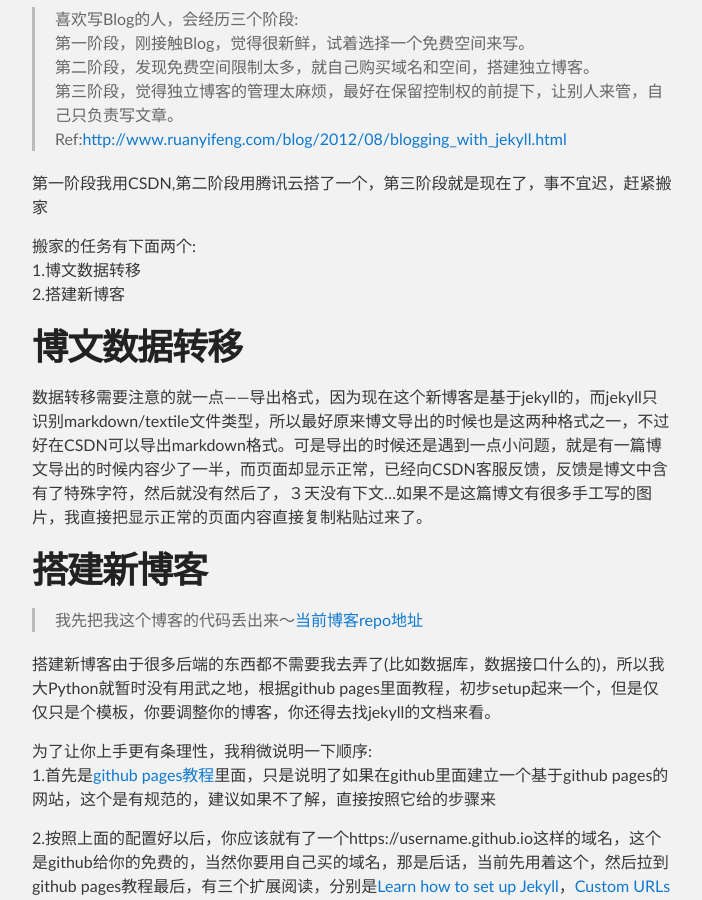
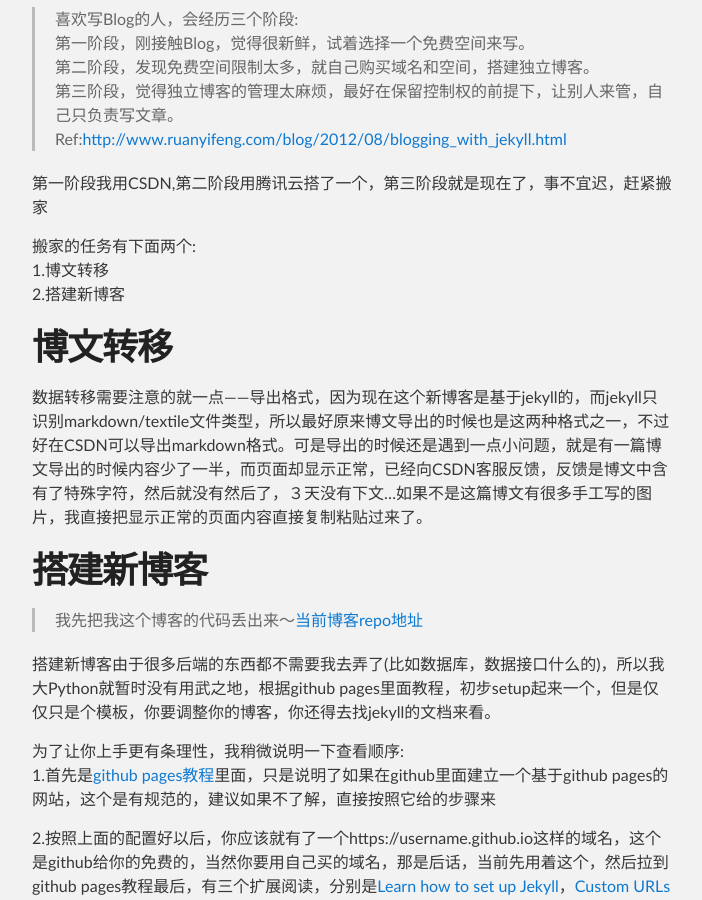
Before and after one commit to silbertmonaphia/silbertmonaphia.github.io, a Jekyll site: the page built from _posts/2018-01-02-关于搬到这个博客.md, in a window 1280 px wide and 900 px high, scrolled down 521 px. Shown: the whole window, without its empty margins (288-990 px from the left). Built offline with Jekyll 4.4.1, drawn with Linux system fonts in a browser that asks for light colours; our own code applies the rules of GitHub Pages for plain Markdown files; the repository's description, which GitHub fills in, is left out.

Commit message:
Update 2018-01-02-关于搬到这个博客.md

```diff
--- a/_posts/2018-01-02-关于搬到这个博客.md
+++ b/_posts/2018-01-02-关于搬到这个博客.md
@@ -17,10 +17,10 @@ Ref:<http://www.ruanyifeng.com/blog/2012/08/blogging_with_jekyll.html>
 第一阶段我用CSDN,第二阶段用腾讯云搭了一个，第三阶段就是现在了，事不宜迟，赶紧搬家
 
 搬家的任务有下面两个:
-1.博文数据转移
+1.博文转移
 2.搭建新博客
 
-# 博文数据转移
+# 博文转移
 数据转移需要注意的就一点——导出格式，因为现在这个新博客是基于jekyll的，而jekyll只识别markdown/textile文件类型，所以最好原来博文导出的时候也是这两种格式之一，不过好在CSDN可以导出markdown格式。可是导出的时候还是遇到一点小问题，就是有一篇博文导出的时候内容少了一半，而页面却显示正常，已经向CSDN客服反馈，反馈是博文中含有了特殊字符，然后就没有然后了，３天没有下文...如果不是这篇博文有很多手工写的图片，我直接把显示正常的页面内容直接复制粘贴过来了。
 
 # 搭建新博客
@@ -28,7 +28,7 @@ Ref:<http://www.ruanyifeng.com/blog/2012/08/blogging_with_jekyll.html>
 
 搭建新博客由于很多后端的东西都不需要我去弄了(比如数据库，数据接口什么的)，所以我大Python就暂时没有用武之地，根据github pages里面教程，初步setup起来一个，但是仅仅只是个模板，你要调整你的博客，你还得去找jekyll的文档来看。
 
-为了让你上手更有条理性，我稍微说明一下顺序:
+为了让你上手更有条理性，我稍微说明一下查看顺序:
 1.首先是[github pages教程](https://pages.github.com/)里面，只是说明了如果在github里面建立一个基于github pages的网站，这个是有规范的，建议如果不了解，直接按照它给的步骤来
 
 2.按照上面的配置好以后，你应该就有了一个https://username.github.io这样的域名，这个是github给你的免费的，当然你要用自己买的域名，那是后话，当前先用着这个，然后拉到github pages教程最后，有三个扩展阅读，分别是[Learn how to set up Jekyll](https://jekyllrb.com/docs/quickstart/)，[Custom URLs](https://help.github.com/articles/using-a-custom-domain-with-github-pages/)和[Guides](https://help.github.com/categories/github-pages-basics/)，建议先点开后面那两个过一遍，就只是过一遍，看得犯迷糊的直接跳过
```
